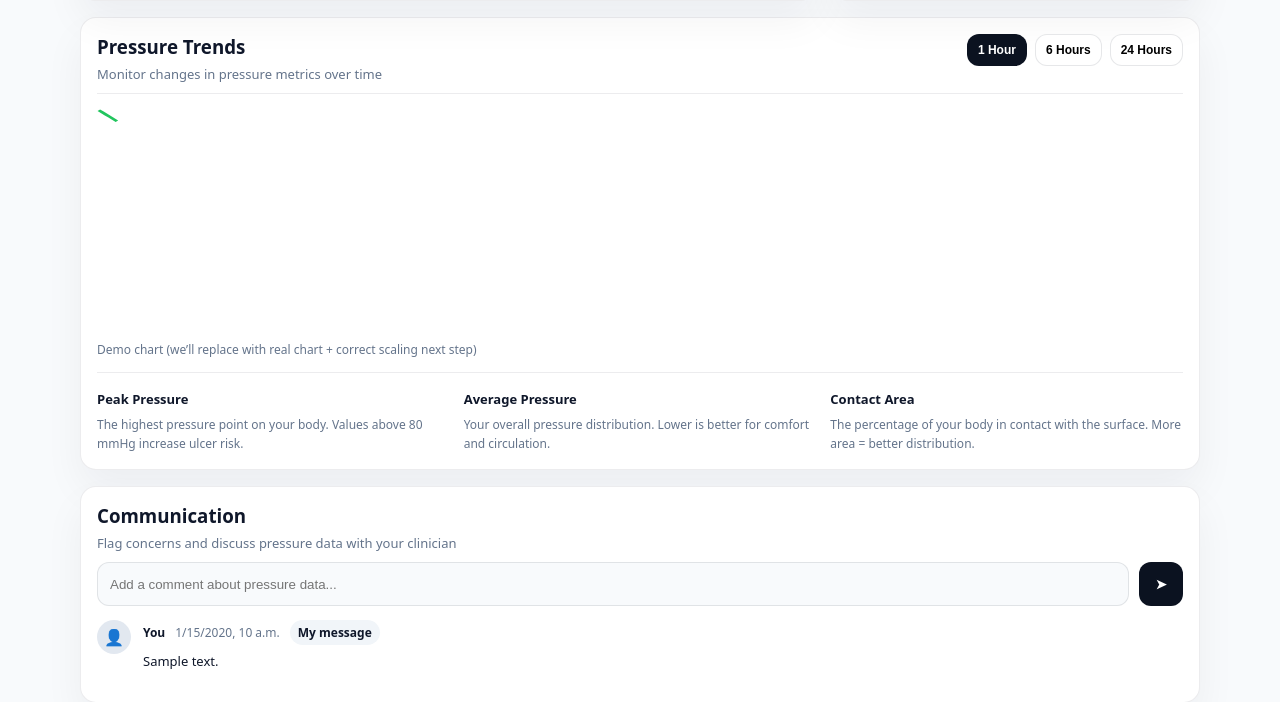
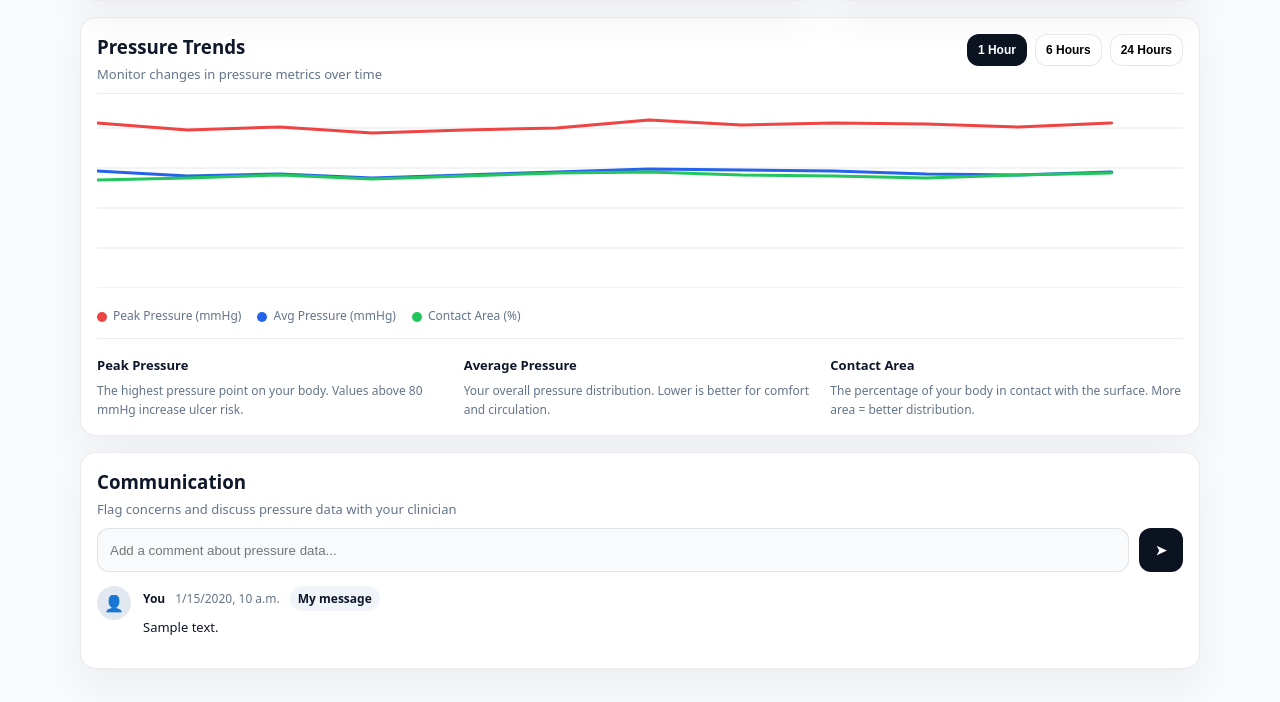
Before and after one commit to markiplagat/WeBSolutions, a Django app: page /patient/dashboard/ in a window 1280 px wide. Shown: the part 846-1548 px from the top of the page. Run offline with Django 5.2, Linux system fonts and the light colour scheme; a user stored in the database is signed in; tables that the repository leaves empty hold one stand-in row (values such as "Sample post"); data that the repository does not hold is empty.

Commit message:
improve pressure frames

```diff
--- a/pressure_monitor/static/css/site.css
+++ b/pressure_monitor/static/css/site.css
@@ -620,6 +620,40 @@ a{text-decoration:none;color:inherit}
 .chart svg{width:100%;height:220px;color:#22c55e;}
 .chart-note{color:var(--muted);font-size:12px;margin-top:8px;}
 
+.chart--trend svg{height:180px;}
+.chart--trend .chart-grid line{
+  stroke:rgba(15,23,42,.10);
+  stroke-width:1;
+}
+.line{
+  fill:none;
+  stroke-width:3;
+  stroke-linecap:round;
+  stroke-linejoin:round;
+}
+.line--peak{stroke:#ef4444;}
+.line--avg{stroke:#2563eb;}
+.line--area{stroke:#22c55e;}
+.chart-legend{
+  display:flex;
+  flex-wrap:wrap;
+  gap:16px;
+  margin-top:14px;
+  color:var(--muted);
+  font-size:12px;
+}
+.legend-dot{
+  display:inline-block;
+  width:10px;
+  height:10px;
+  border-radius:50%;
+  margin-right:6px;
+  vertical-align:middle;
+}
+.legend-dot--peak{background:#ef4444;}
+.legend-dot--avg{background:#2563eb;}
+.legend-dot--area{background:#22c55e;}
+
 .metric-row{
   display:grid;grid-template-columns:repeat(3,1fr);
   gap:14px;
--- a/pressure_monitor/templates/auth/dashboard_patient.html
+++ b/pressure_monitor/templates/auth/dashboard_patient.html
@@ -135,17 +135,24 @@
       </div>
     </div>
 
-    <div class="chart">
-      <svg viewBox="0 0 600 200" preserveAspectRatio="none">
-        <!-- simple line chart -->
-        <polyline
-          fill="none"
-          stroke="currentColor"
-          stroke-width="2"
-          points="{% for v in trend_points %}{{ forloop.counter0|add:1|floatformat:0 }},{% endfor %}"
-        />
+    <div class="chart chart--trend">
+      <svg viewBox="0 0 600 180" preserveAspectRatio="none">
+        <g class="chart-grid">
+          <line x1="0" y1="20" x2="600" y2="20" />
+          <line x1="0" y1="60" x2="600" y2="60" />
+          <line x1="0" y1="100" x2="600" y2="100" />
+          <line x1="0" y1="140" x2="600" y2="140" />
+          <line x1="0" y1="180" x2="600" y2="180" />
+        </g>
+        <polyline class="line line--peak" points="{{ trend_peak_points }}" />
+        <polyline class="line line--avg" points="{{ trend_avg_points }}" />
+        <polyline class="line line--area" points="{{ trend_area_points }}" />
       </svg>
-      <div class="chart-note">Demo chart (we’ll replace with real chart + correct scaling next step)</div>
+      <div class="chart-legend">
+        <span><span class="legend-dot legend-dot--peak"></span>Peak Pressure (mmHg)</span>
+        <span><span class="legend-dot legend-dot--avg"></span>Avg Pressure (mmHg)</span>
+        <span><span class="legend-dot legend-dot--area"></span>Contact Area (%)</span>
+      </div>
     </div>
 
     <div class="metric-row">
--- a/pressure_monitor/web/views_patient.py
+++ b/pressure_monitor/web/views_patient.py
@@ -1,6 +1,9 @@
+from datetime import timedelta
+
 from django.contrib.auth.decorators import login_required
-from django.http import JsonResponse
+from django.http import HttpResponseForbidden, JsonResponse
 from django.shortcuts import redirect, render
+from django.utils import timezone
 from django.views.decorators.http import require_http_methods
 
 from core.models import (
@@ -33,9 +36,52 @@ def pressure_status(max_pressure):
     if max_pressure > 50:
         return "Elevated"
     return "Normal"
-from django.http import HttpResponseForbidden
 
-from core.models import (ClinicianProfile, Message, PatientProfile, UserRole)
+
+def build_trend_points(values, width=560, height=140, minimum=None, maximum=None):
+    if not values:
+        return ""
+    if minimum is None:
+        minimum = min(values)
+    if maximum is None:
+        maximum = max(values)
+    if minimum == maximum:
+        minimum -= 1
+        maximum += 1
+
+    count = len(values)
+    points = []
+    for idx, value in enumerate(values):
+        x = int((width * idx) / max(count - 1, 1))
+        normalized = (value - minimum) / (maximum - minimum)
+        y = int(height - (normalized * height))
+        points.append(f"{x},{y}")
+    return " ".join(points)
+
+
+def format_trend_label(dt):
+    return dt.strftime("%-I:%M %p")
+
+
+def compute_trend_series(frames, minimum=None, maximum=None):
+    peak_values = []
+    avg_values = []
+    contact_area_values = []
+
+    for frame in frames:
+        values = [float(v) for row in frame.data for v in row]
+        count = len(values)
+        peak_values.append(int(max(values)))
+        avg_values.append(int(sum(values) / count))
+        contact_area_values.append(int(sum(1 for v in values if v > 1) / count * 100))
+
+    peak_points = build_trend_points(peak_values, minimum=minimum, maximum=maximum)
+    avg_points = build_trend_points(avg_values, minimum=minimum, maximum=maximum)
+    area_points = build_trend_points(contact_area_values, minimum=0, maximum=100)
+
+    return peak_points, avg_points, area_points
+
+
 from .permissions import require_role, get_patient_profile
 
 
@@ -109,11 +155,36 @@ def patient_dashboard(request):
                     "time": latest_frame.recorded_at.strftime("%I:%M:%S %p"),
                 }
             ]
-        history_frames = device.pressure_frames.order_by("-recorded_at")[:12]
-        trend_points = [
-            int(sum(float(v) for row in frame.data for v in row) / (len(frame.data) * len(frame.data[0])))
-            for frame in reversed(history_frames)
-        ]
+        latest_time = latest_frame.recorded_at
+        ranges = {
+            "1h": timedelta(hours=1),
+            "6h": timedelta(hours=6),
+            "24h": timedelta(hours=24),
+        }
+
+        trend_series = {}
+        for label, window in ranges.items():
+            cutoff = latest_time - window
+            frames_in_window = list(
+                device.pressure_frames.filter(recorded_at__gte=cutoff).order_by("recorded_at").only("data", "recorded_at")
+            )
+            if len(frames_in_window) < 2:
+                frames_in_window = list(device.pressure_frames.order_by("-recorded_at")[: max(4, len(frames_in_window) or 4)])
+                frames_in_window.reverse()
+
+            peak_points, avg_points, area_points = compute_trend_series(
+                frames_in_window,
+                minimum=0,
+                maximum=110,
+            )
+            trend_series[f"trend_peak_points_{label}"] = peak_points
+            trend_series[f"trend_avg_points_{label}"] = avg_points
+            trend_series[f"trend_area_points_{label}"] = area_points
+
+        trend_labels = [format_trend_label(frame.recorded_at) for frame in device.pressure_frames.order_by("-recorded_at")[:12]][::-1]
+        trend_peak_points = trend_series["trend_peak_points_1h"]
+        trend_avg_points = trend_series["trend_avg_points_1h"]
+        trend_area_points = trend_series["trend_area_points_1h"]
     else:
         max_pressure = 98
         avg_pressure = 35
@@ -136,7 +207,21 @@ def patient_dashboard(request):
             [0,1,1,2,2,2,2,2,2,1,1,0],
             [0,0,1,1,1,1,1,1,1,1,0,0],
         ]
-        trend_points = [80, 70, 90, 65, 68, 88, 82, 86, 90, 100, 78, 82]
+        trend_labels = [f"T{i+1}" for i in range(12)]
+        trend_series = {
+            "trend_peak_points_1h": build_trend_points([98, 92, 95, 90, 92, 94, 100, 96, 98, 97, 95, 98], minimum=0, maximum=110),
+            "trend_avg_points_1h": build_trend_points([60, 56, 58, 55, 57, 59, 62, 61, 60, 58, 57, 59], minimum=0, maximum=110),
+            "trend_area_points_1h": build_trend_points([48, 50, 52, 49, 51, 53, 54, 52, 51, 50, 52, 53], minimum=0, maximum=100),
+            "trend_peak_points_6h": build_trend_points([92, 90, 96, 91, 94, 98, 100, 97, 95, 93, 94, 96], minimum=0, maximum=110),
+            "trend_avg_points_6h": build_trend_points([55, 54, 56, 55, 57, 58, 60, 59, 58, 57, 56, 58], minimum=0, maximum=110),
+            "trend_area_points_6h": build_trend_points([50, 48, 51, 52, 50, 49, 51, 52, 52, 50, 51, 53], minimum=0, maximum=100),
+            "trend_peak_points_24h": build_trend_points([90, 92, 96, 95, 93, 97, 99, 98, 100, 96, 94, 95], minimum=0, maximum=110),
+            "trend_avg_points_24h": build_trend_points([54, 56, 57, 56, 55, 57, 59, 58, 60, 59, 57, 58], minimum=0, maximum=110),
+            "trend_area_points_24h": build_trend_points([49, 50, 52, 51, 50, 52, 53, 52, 54, 53, 52, 51], minimum=0, maximum=100),
+        }
+        trend_peak_points = trend_series["trend_peak_points_1h"]
+        trend_avg_points = trend_series["trend_avg_points_1h"]
+        trend_area_points = trend_series["trend_area_points_1h"]
 
     context = {
         "alerts_on": True,
@@ -153,7 +238,19 @@ def patient_dashboard(request):
             "Stay hydrated and nourished",
         ],
         "grid": grid,
-        "trend_points": trend_points,
+        "trend_labels": trend_labels,
+        "trend_peak_points": trend_peak_points,
+        "trend_avg_points": trend_avg_points,
+        "trend_area_points": trend_area_points,
+        "trend_peak_points_1h": trend_series["trend_peak_points_1h"],
+        "trend_avg_points_1h": trend_series["trend_avg_points_1h"],
+        "trend_area_points_1h": trend_series["trend_area_points_1h"],
+        "trend_peak_points_6h": trend_series["trend_peak_points_6h"],
+        "trend_avg_points_6h": trend_series["trend_avg_points_6h"],
+        "trend_area_points_6h": trend_series["trend_area_points_6h"],
+        "trend_peak_points_24h": trend_series["trend_peak_points_24h"],
+        "trend_avg_points_24h": trend_series["trend_avg_points_24h"],
+        "trend_area_points_24h": trend_series["trend_area_points_24h"],
         "message_thread": message_thread,
         "clinician": clinician,
     }
```
Also changed, not shown: pressure_monitor/templates/patient/dashboard.html (+20 -13 lines).
